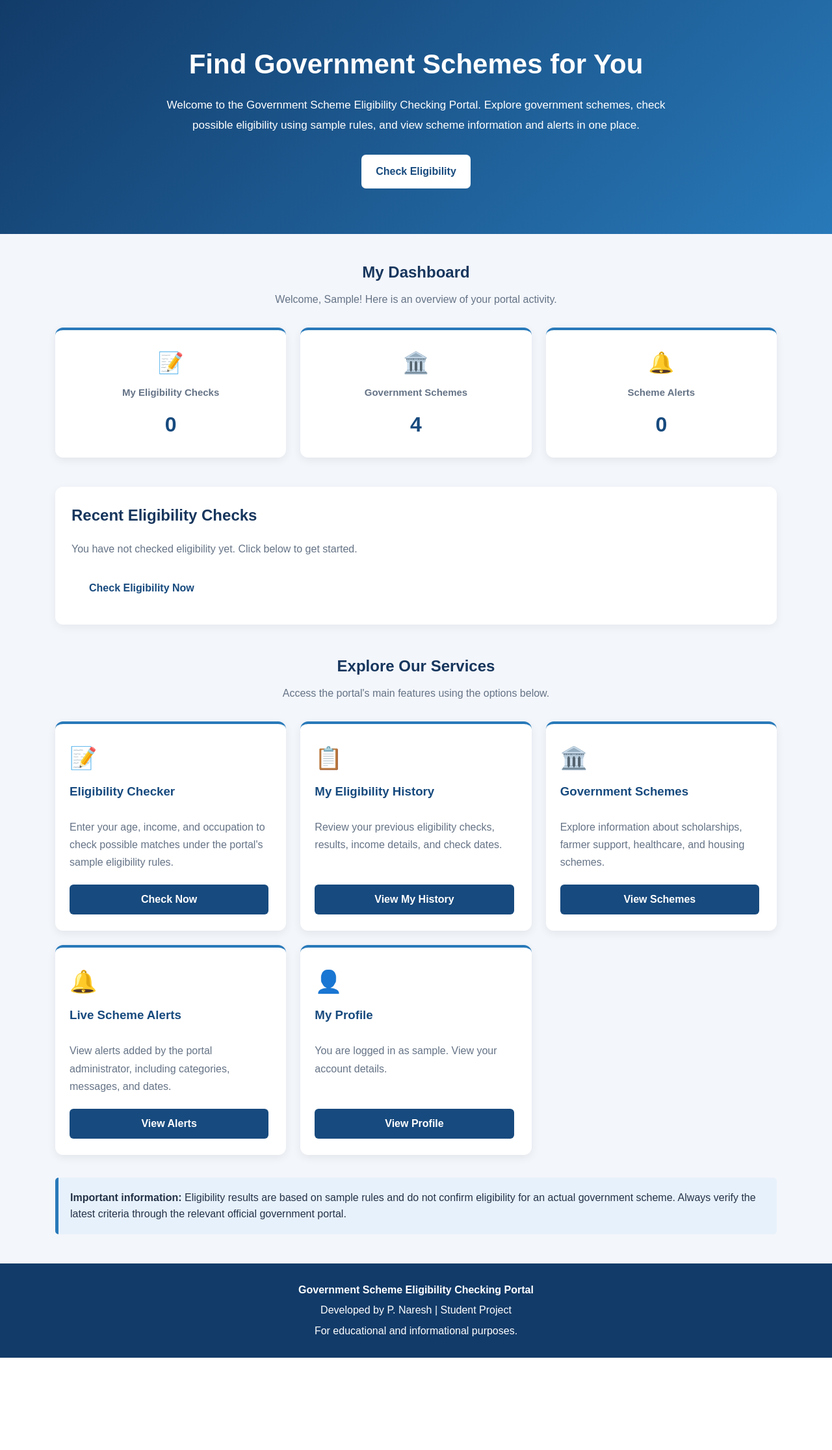
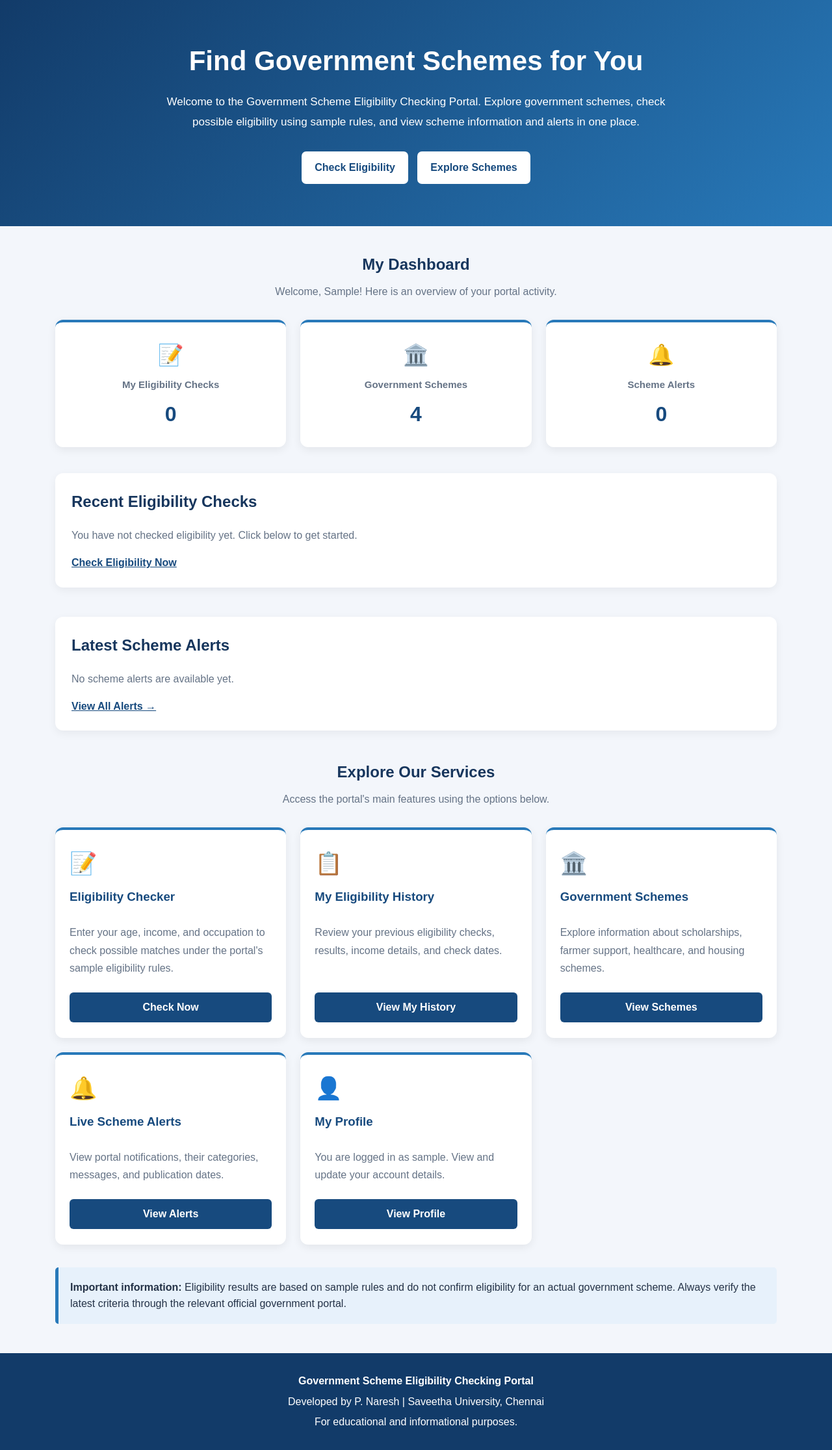
Before and after one commit to Naresh238/government-scheme-portal, a Django app: page / in a window 1280 px wide. Shown: the part 73-2304 px from the top of the page at 65% size. Before the commit the page ends 2162 px from the top, so only its background shows below. Run offline with Django 5.2, Linux system fonts and the light colour scheme; the visitor is signed in with stand-in values (Sample User, id 1); data comes from the database, SQL or seed files in the repository.

Commit message:
Update developer attribution in dashboard

```diff
--- a/templates/accounts/home.html
+++ b/templates/accounts/home.html
@@ -4,7 +4,7 @@
 <head>
     <meta charset="UTF-8">
     <meta name="viewport" content="width=device-width, initial-scale=1.0">
-    <title>Government Scheme Portal</title>
+    <title>Government Scheme Eligibility Portal</title>
 
     <style>
         * {
@@ -62,7 +62,7 @@
             background: linear-gradient(135deg, #123b69, #2879b9);
             color: white;
             text-align: center;
-            padding: 65px 20px;
+            padding: 60px 20px;
         }
 
         .hero h1 {
@@ -81,7 +81,7 @@
             display: inline-block;
             background: white;
             color: #174a7e;
-            padding: 13px 22px;
+            padding: 12px 20px;
             border-radius: 7px;
             text-decoration: none;
             font-weight: bold;
@@ -115,7 +115,7 @@
             display: grid;
             grid-template-columns: repeat(3, minmax(0, 1fr));
             gap: 22px;
-            margin: 30px 0 45px;
+            margin: 30px 0 40px;
         }
 
         .stat-card {
@@ -129,13 +129,12 @@
 
         .stat-icon {
             font-size: 32px;
-            margin-bottom: 8px;
         }
 
         .stat-card h3 {
             color: #657386;
             font-size: 15px;
-            margin: 5px 0 12px;
+            margin: 8px 0;
         }
 
         .stat-number {
@@ -143,6 +142,42 @@
             font-size: 32px;
             font-weight: bold;
             margin: 0;
+        }
+
+        .recent-section {
+            background: white;
+            padding: 25px;
+            border-radius: 12px;
+            margin: 30px 0 45px;
+            box-shadow: 0 4px 14px rgba(0, 0, 0, 0.06);
+            overflow-wrap: anywhere;
+        }
+
+        .recent-section h2 {
+            color: #17365d;
+            margin-top: 0;
+        }
+
+        .recent-item {
+            padding: 16px 0;
+            border-bottom: 1px solid #e5eaf1;
+        }
+
+        .recent-item:last-child {
+            border-bottom: none;
+        }
+
+        .recent-item p {
+            margin: 5px 0;
+        }
+
+        .empty-history {
+            color: #657386;
+        }
+
+        .inline-link {
+            color: #174a7e;
+            font-weight: bold;
         }
 
         .cards {
@@ -153,7 +188,7 @@
 
         .card {
             background: white;
-            padding: 25px 22px;
+            padding: 24px 22px;
             border-radius: 12px;
             box-shadow: 0 4px 14px rgba(0, 0, 0, 0.07);
             border-top: 4px solid #2879b9;
@@ -186,40 +221,12 @@
             border-radius: 6px;
             text-decoration: none;
             font-weight: bold;
-            margin: 5px 5px 0 0;
+            margin-top: 8px;
             text-align: center;
         }
 
         .card a:hover {
             background: #2879b9;
-        }
-
-        .recent-section {
-            background: white;
-            padding: 25px;
-            border-radius: 12px;
-            margin-top: 35px;
-            box-shadow: 0 4px 14px rgba(0, 0, 0, 0.06);
-            overflow-wrap: anywhere;
-        }
-
-        .recent-section h2 {
-            color: #17365d;
-            margin-top: 0;
-        }
-
-        .recent-item {
-            padding: 15px 0;
-            border-bottom: 1px solid #e5eaf1;
-            line-height: 1.8;
-        }
-
-        .recent-item:last-child {
-            border-bottom: none;
-        }
-
-        .empty-history {
-            color: #657386;
         }
 
         .notice {
@@ -244,11 +251,34 @@
             margin-bottom: 10px;
         }
 
+        .alert-preview {
+            background: white;
+            padding: 18px;
+            border-radius: 10px;
+            border-left: 4px solid #e5a000;
+            margin-bottom: 12px;
+        }
+
+        .alert-preview h3 {
+            margin: 0 0 5px;
+            color: #174a7e;
+        }
+
+        .alert-preview p {
+            margin: 5px 0;
+            overflow-wrap: anywhere;
+        }
+
+        .muted {
+            color: #657386;
+            font-size: 13px;
+        }
+
         footer {
             background: #123b69;
             color: white;
             text-align: center;
-            padding: 22px;
+            padding: 24px 15px;
             margin-top: 45px;
         }
 
@@ -274,7 +304,7 @@
             }
 
             .hero {
-                padding: 45px 18px;
+                padding: 42px 18px;
             }
 
             .dashboard-stats,
@@ -332,6 +362,9 @@
         <a class="hero-button" href="{% url 'accounts:eligibility' %}">
             Check Eligibility
         </a>
+        <a class="hero-button" href="{% url 'accounts:schemes' %}">
+            Explore Schemes
+        </a>
     {% else %}
         <a class="hero-button" href="{% url 'accounts:login' %}">
             Login to Get Started
@@ -358,7 +391,7 @@
             <div class="stat-card">
                 <div class="stat-icon">📝</div>
                 <h3>My Eligibility Checks</h3>
-                <p class="stat-number">{{ total_checks|default:0 }}</p>
+                <p class="stat-number">{{ my_total_checks|default:0 }}</p>
             </div>
 
             <div class="stat-card">
@@ -380,23 +413,29 @@
 
             {% for item in recent_checks %}
                 <div class="recent-item">
+                    <h3>Eligibility Check #{{ item.id }}</h3>
+
+                    <p>
                         <strong>Occupation:</strong>
                         {{ item.occupation|title }}
-                    <br>
+                    </p>
 
+                    <p>
                         <strong>Age:</strong>
                         {{ item.age }}
-                    <br>
+                    </p>
 
+                    <p>
                         <strong>Annual Income:</strong>
                         ₹{{ item.income }}
-                    <br>
+                    </p>
 
+                    <p>
                         <strong>Checked On:</strong>
                         {{ item.checked_at|date:"d M Y, h:i A" }}
-                    <br>
+                    </p>
 
-                    <strong>Result:</strong>
+                    <p><strong>Result:</strong></p>
                     <div>{{ item.result|linebreaksbr }}</div>
                 </div>
             {% empty %}
@@ -405,7 +444,7 @@
                     Click below to get started.
                 </p>
 
-                <a class="hero-button"
+                <a class="inline-link"
                    href="{% url 'accounts:eligibility' %}">
                     Check Eligibility Now
                 </a>
@@ -413,11 +452,35 @@
 
             {% if recent_checks %}
                 <p>
-                    <a href="{% url 'accounts:history' %}">
-                        View All My History
+                    <a class="inline-link"
+                       href="{% url 'accounts:history' %}">
+                        View All My History →
                     </a>
                 </p>
             {% endif %}
+        </section>
+
+        <section class="recent-section">
+            <h2>Latest Scheme Alerts</h2>
+
+            {% for alert in recent_alerts %}
+                <div class="alert-preview">
+                    <h3>{{ alert.title }}</h3>
+                    <p><strong>Category:</strong> {{ alert.category }}</p>
+                    <p>{{ alert.message|truncatewords:30 }}</p>
+                    <p class="muted">
+                        {{ alert.created_at|date:"d M Y, h:i A" }}
+                    </p>
+                </div>
+            {% empty %}
+                <p class="empty-history">
+                    No scheme alerts are available yet.
+                </p>
+            {% endfor %}
+
+            <a class="inline-link" href="{% url 'accounts:alerts' %}">
+                View All Alerts →
+            </a>
         </section>
 
     {% endif %}
@@ -478,8 +541,8 @@
             <div class="card-icon">🔔</div>
             <h3>Live Scheme Alerts</h3>
             <p>
-                View alerts added by the portal administrator,
-                including categories, messages, and dates.
+                View portal notifications, their categories, messages,
+                and publication dates.
             </p>
             {% if user.is_authenticated %}
                 <a href="{% url 'accounts:alerts' %}">View Alerts</a>
@@ -497,15 +560,17 @@
                     Create an Account
                 {% endif %}
             </h3>
+
             <p>
                 {% if user.is_authenticated %}
                     You are logged in as {{ user.username }}.
-                    View your account details.
+                    View and update your account details.
                 {% else %}
                     Register to access eligibility checking,
                     schemes, alerts, and your personal history.
                 {% endif %}
             </p>
+
             {% if user.is_authenticated %}
                 <a href="{% url 'accounts:profile' %}">View Profile</a>
             {% else %}
@@ -526,7 +591,7 @@
 
 <footer>
     <p><strong>Government Scheme Eligibility Checking Portal</strong></p>
-    <p>Developed by P. Naresh | Student Project</p>
+    <p>Developed by P. Naresh | Saveetha University, Chennai</p>
     <p>For educational and informational purposes.</p>
 </footer>
 
```
Lines whose indentation alone changed are shown as unchanged.
